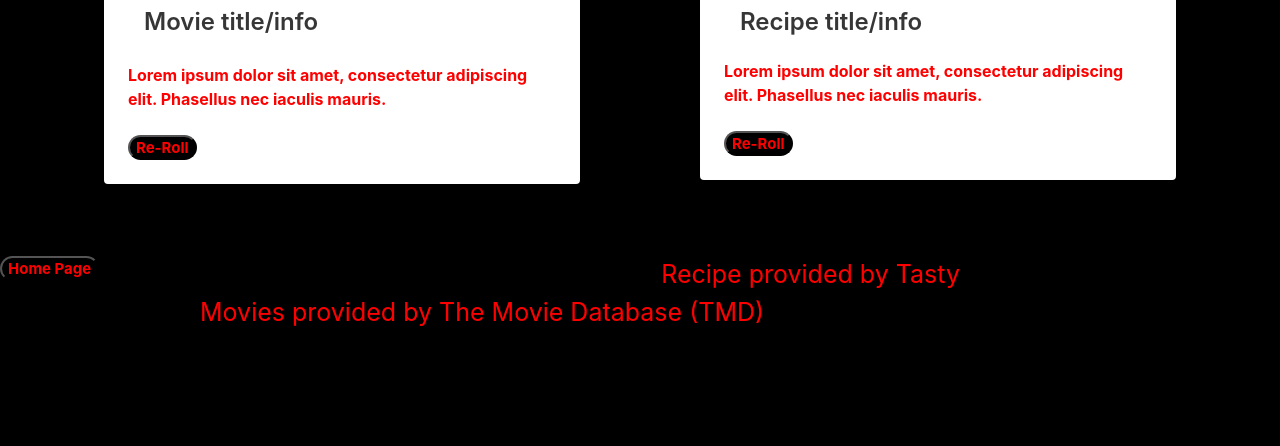
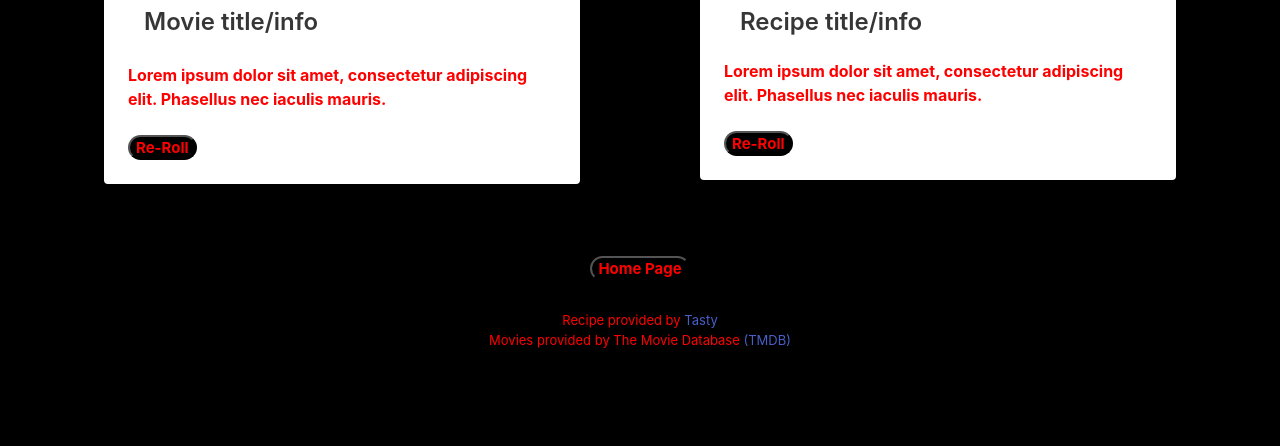
Before and after one commit to cnvives/group-3, a plain HTML site: page secondpage.html in a window 1280 px wide. Shown: the part 394-840 px from the top of the page. Before the commit the page ends 800 px from the top, so only its background shows below. Drawn offline with nearby package versions, Linux system fonts and the light colour scheme; no server answers.

Commit message:
aligning home button, footer and added links to tasty and tmdb

```diff
--- a/assets/secondstyle.css
+++ b/assets/secondstyle.css
@@ -30,20 +30,28 @@ button {
     justify-content: center;
 }
 
+.buttonHome {
+    text-align: center;
+
+}
+
+.footer {
+    background-color: black;
+    justify-content: center;
+    text-align: center;
+    margin-top: 10px;
+    margin-bottom: 1px;
+    padding-top: 20px; left: 24px; right: 24px;
+}
+
 .database {
     color: red;
-    text-align: center;
-    float: right;
-    margin-right: 320px;
-    font-size: 25px;
+    font-size:small;
 }
 
 .databaseName {
     color: red;
-    text-align: center;
-    float: left;
-    margin-left: 200px;
-    font-size: 25px;
+    font-size:small;
 }
 
 .content {
--- a/secondpage.html
+++ b/secondpage.html
@@ -81,14 +81,22 @@
             </div>
         </section>
     </div>
-    <div class="database">Recipe provided by Tasty</div>
 
-    <div class="databaseName">Movies provided by The Movie Database (TMD)</div>
+    <div class="buttonHome">
+        <button onclick="goBack()">Home Page</button>
+
+    </div>
+    <footer class="footer">
+          <div class="database">Recipe provided by <a href="https://tasty.co/" target="_blank">Tasty</a></div>
+
+        <div class="databaseName">Movies provided by The Movie Database <a href="https://www.themoviedb.org/" target="_blank">(TMDB)</a></div>
+    </footer>
 
 
 
 
-    <button onclick="goBack()">Home Page</button>
+
+
 
         <script>
 
```
